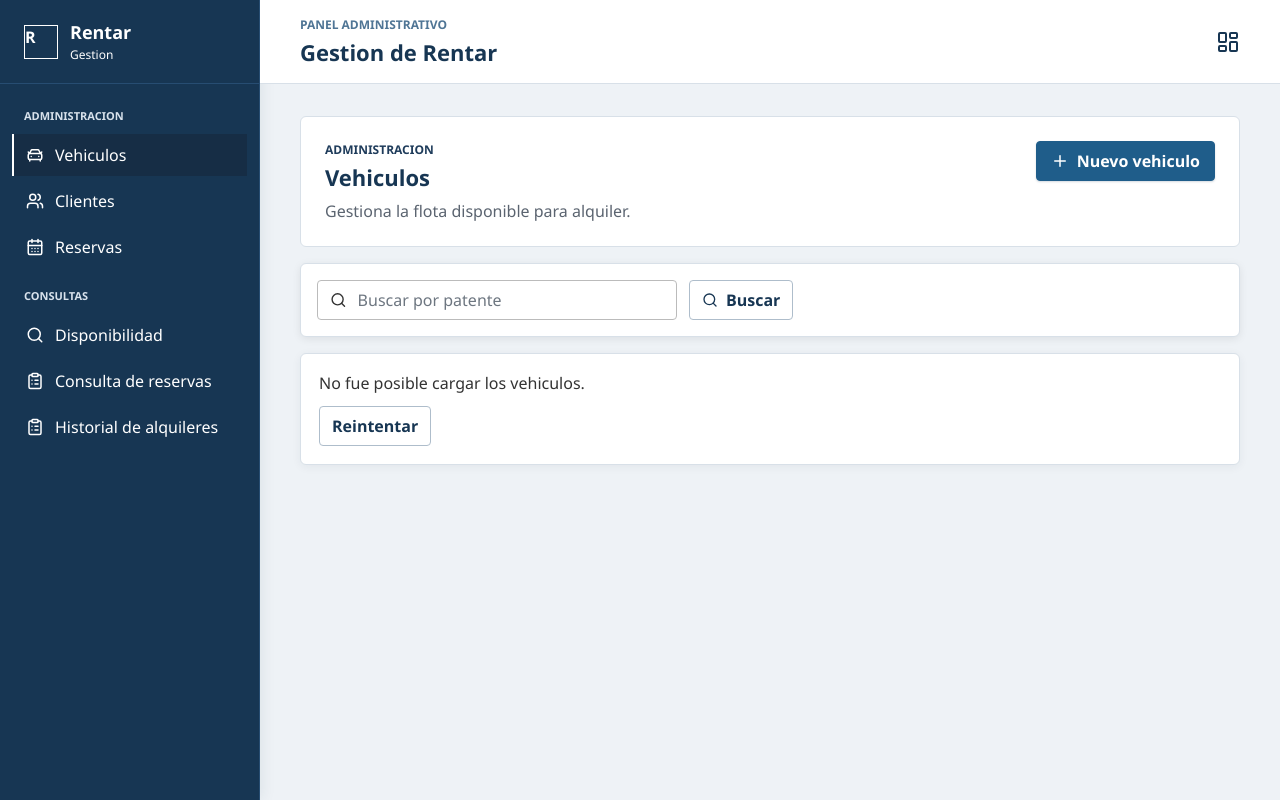
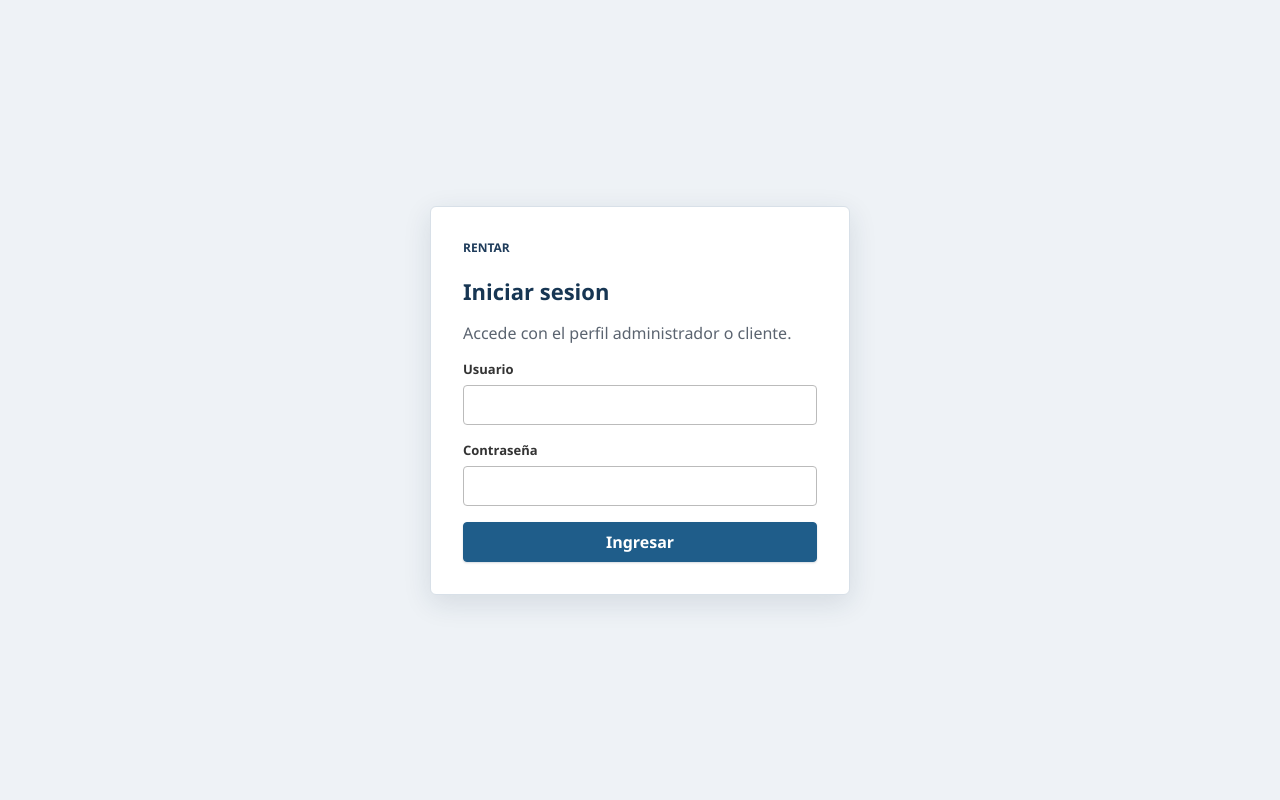
Before and after one commit to fedeflores25/desarrollo-de-software-en-sistemas-distribuidos-grupo-a, a React (Vite) app in the folder frontend/: page / in a window 1280 px wide. Built offline with nearby package versions, Linux system fonts and the light colour scheme; no server answers.

Commit message:
agregar login minimo al frontend

```diff
--- a/frontend/src/App.tsx
+++ b/frontend/src/App.tsx
@@ -2,16 +2,17 @@ import {
   CalendarDays,
   CarFront,
   ClipboardList,
-  LayoutDashboard,
   Search,
   Users,
 } from 'lucide-react';
 import { useState } from 'react';
+import { cerrarSesion, obtenerSesion, type Sesion } from './api/auth';
 import { ClientesPage } from './pages/ClientesPage';
 import { ConsultasPendientesPage } from './pages/ConsultasPendientesPage';
 import { DisponibilidadPage } from './pages/DisponibilidadPage';
 import { ReservasPage } from './pages/ReservasPage';
 import { VehiculosPage } from './pages/VehiculosPage';
+import { LoginPage } from './pages/LoginPage';
 
 const administrationItems = [
   { id: 'vehiculos', label: 'Vehiculos', icon: CarFront },
@@ -26,7 +27,16 @@ const queryItems = [
 ];
 
 function App() {
+  const [sesion, setSesion] = useState<Sesion | null>(() => obtenerSesion());
   const [activeModule, setActiveModule] = useState('vehiculos');
+  const esAdmin = sesion?.usuario.rol === 'ADMIN';
+  const itemsAdministracion = esAdmin ? administrationItems : [{ id: 'reservas', label: 'Reservas', icon: CalendarDays }];
+  const itemsConsulta = esAdmin ? queryItems : queryItems.filter((item) => item.id !== 'consulta-reservas');
+
+  if (!sesion) return <LoginPage onLogin={(nuevaSesion) => {
+    setSesion(nuevaSesion);
+    setActiveModule(nuevaSesion.usuario.rol === 'ADMIN' ? 'vehiculos' : 'disponibilidad');
+  }} />;
 
   return (
     <div className="app-shell">
@@ -41,7 +51,7 @@ function App() {
 
         <nav className="sidebar-nav" aria-label="Navegacion principal">
           <span className="nav-section-label">Administracion</span>
-          {administrationItems.map(({ id, label, icon: Icon }) => (
+          {itemsAdministracion.map(({ id, label, icon: Icon }) => (
             <button
               aria-current={activeModule === id ? 'page' : undefined}
               className={activeModule === id ? 'nav-item nav-item-active' : 'nav-item'}
@@ -55,7 +65,7 @@ function App() {
           ))}
 
           <span className="nav-section-label">Consultas</span>
-          {queryItems.map(({ id, label, icon: Icon }) => (
+          {itemsConsulta.map(({ id, label, icon: Icon }) => (
             <button
               aria-current={activeModule === id ? 'page' : undefined}
               className={activeModule === id ? 'nav-item nav-item-active' : 'nav-item'}
@@ -76,7 +86,9 @@ function App() {
             <p className="eyebrow">Panel administrativo</p>
             <h1>Gestion de Rentar</h1>
           </div>
-          <LayoutDashboard aria-hidden="true" className="topbar-icon" size={24} />
+          <button className="secondary-button" onClick={() => { cerrarSesion(); setSesion(null); }} type="button">
+            Salir ({sesion.usuario.username})
+          </button>
         </header>
 
         {activeModule === 'vehiculos' && <VehiculosPage />}
--- /dev/null
+++ b/frontend/src/api/auth.ts
@@ -0,0 +1,34 @@
+import { API_CONFIG } from '../config/api';
+
+export type RolUsuario = 'ADMIN' | 'CLIENTE';
+
+export interface Sesion {
+  token: string;
+  usuario: { username: string; rol: RolUsuario; clienteId: number | null };
+}
+
+const SESSION_KEY = 'rentar.sesion';
+
+export function obtenerSesion(): Sesion | null {
+  const value = localStorage.getItem(SESSION_KEY);
+  if (!value) return null;
+  try { return JSON.parse(value) as Sesion; } catch { return null; }
+}
+
+export async function iniciarSesion(username: string, password: string): Promise<Sesion> {
+  const response = await fetch(`${API_CONFIG.rest.baseUrl}/auth/login`, {
+    method: 'POST',
+    headers: { 'Content-Type': 'application/json', Accept: 'application/json' },
+    body: JSON.stringify({ username, password }),
+  });
+  const payload = await response.json() as Sesion | { error: string };
+  if (!response.ok || !('token' in payload)) {
+    throw new Error('error' in payload ? payload.error : 'No fue posible iniciar sesion.');
+  }
+  localStorage.setItem(SESSION_KEY, JSON.stringify(payload));
+  return payload;
+}
+
+export function cerrarSesion(): void {
+  localStorage.removeItem(SESSION_KEY);
+}
--- a/frontend/src/api/graphql/consultas.api.ts
+++ b/frontend/src/api/graphql/consultas.api.ts
@@ -42,11 +42,14 @@ const HISTORIAL_QUERY = `
 `;
 
 async function graphqlRequest<T>(query: string, variables?: Record<string, unknown>): Promise<T> {
+  const stored = localStorage.getItem('rentar.sesion');
+  const sesion = stored ? JSON.parse(stored) as { token?: string } : null;
   const response = await fetch(API_CONFIG.graphql.endpoint, {
     method: 'POST',
     headers: {
       Accept: 'application/json',
       'Content-Type': 'application/json',
+      ...(sesion?.token && { Authorization: `Bearer ${sesion.token}` }),
     },
     body: JSON.stringify({ query, variables }),
   });
--- a/frontend/src/api/rest/http.ts
+++ b/frontend/src/api/rest/http.ts
@@ -24,10 +24,13 @@ async function getErrorPayload(response: Response): Promise<Record<string, strin
 }
 
 export async function request<T>(url: string, options?: RequestInit): Promise<T> {
+  const token = localStorage.getItem('rentar.sesion');
+  const sesion = token ? JSON.parse(token) as { token?: string } : null;
   const response = await fetch(url, {
     ...options,
     headers: {
       Accept: 'application/json',
+      ...(sesion?.token && { Authorization: `Bearer ${sesion.token}` }),
       ...options?.headers,
     },
   });
--- /dev/null
+++ b/frontend/src/pages/LoginPage.tsx
@@ -0,0 +1,30 @@
+import { useState, type FormEvent } from 'react';
+import { iniciarSesion, type Sesion } from '../api/auth';
+
+interface LoginPageProps { onLogin: (sesion: Sesion) => void; }
+
+export function LoginPage({ onLogin }: LoginPageProps) {
+  const [username, setUsername] = useState('');
+  const [password, setPassword] = useState('');
+  const [error, setError] = useState('');
+  const [cargando, setCargando] = useState(false);
+
+  async function submit(event: FormEvent<HTMLFormElement>) {
+    event.preventDefault();
+    setCargando(true); setError('');
+    try { onLogin(await iniciarSesion(username, password)); }
+    catch (cause) { setError(cause instanceof Error ? cause.message : 'No fue posible iniciar sesion.'); }
+    finally { setCargando(false); }
+  }
+
+  return <main className="login-page">
+    <form className="login-card" onSubmit={(event) => void submit(event)}>
+      <p className="eyebrow">Rentar</p><h1>Iniciar sesion</h1>
+      <p>Accede con el perfil administrador o cliente.</p>
+      <label className="form-field"><span>Usuario</span><input value={username} onChange={(e) => setUsername(e.target.value)} required autoComplete="username" /></label>
+      <label className="form-field"><span>Contraseña</span><input value={password} onChange={(e) => setPassword(e.target.value)} required type="password" autoComplete="current-password" /></label>
+      {error && <p className="form-error" role="alert">{error}</p>}
+      <button className="primary-button" disabled={cargando} type="submit">{cargando ? 'Ingresando...' : 'Ingresar'}</button>
+    </form>
+  </main>;
+}
--- a/frontend/src/styles/global.css
+++ b/frontend/src/styles/global.css
@@ -27,6 +27,27 @@ textarea {
 button {
   cursor: pointer;
 }
+
+.login-page {
+  display: grid;
+  min-height: 100vh;
+  place-items: center;
+  padding: 20px;
+}
+
+.login-card {
+  display: grid;
+  width: min(420px, 100%);
+  gap: 16px;
+  padding: 32px;
+  border: 1px solid #d8e0e8;
+  border-radius: 6px;
+  background: #ffffff;
+  box-shadow: 0 8px 28px rgba(28, 51, 72, 0.12);
+}
+
+.login-card h1 { color: #173653; margin-bottom: 0; }
+.login-card p:not(.eyebrow) { color: #5b6470; margin-bottom: 0; }
 
 .app-shell {
   display: grid;
```
